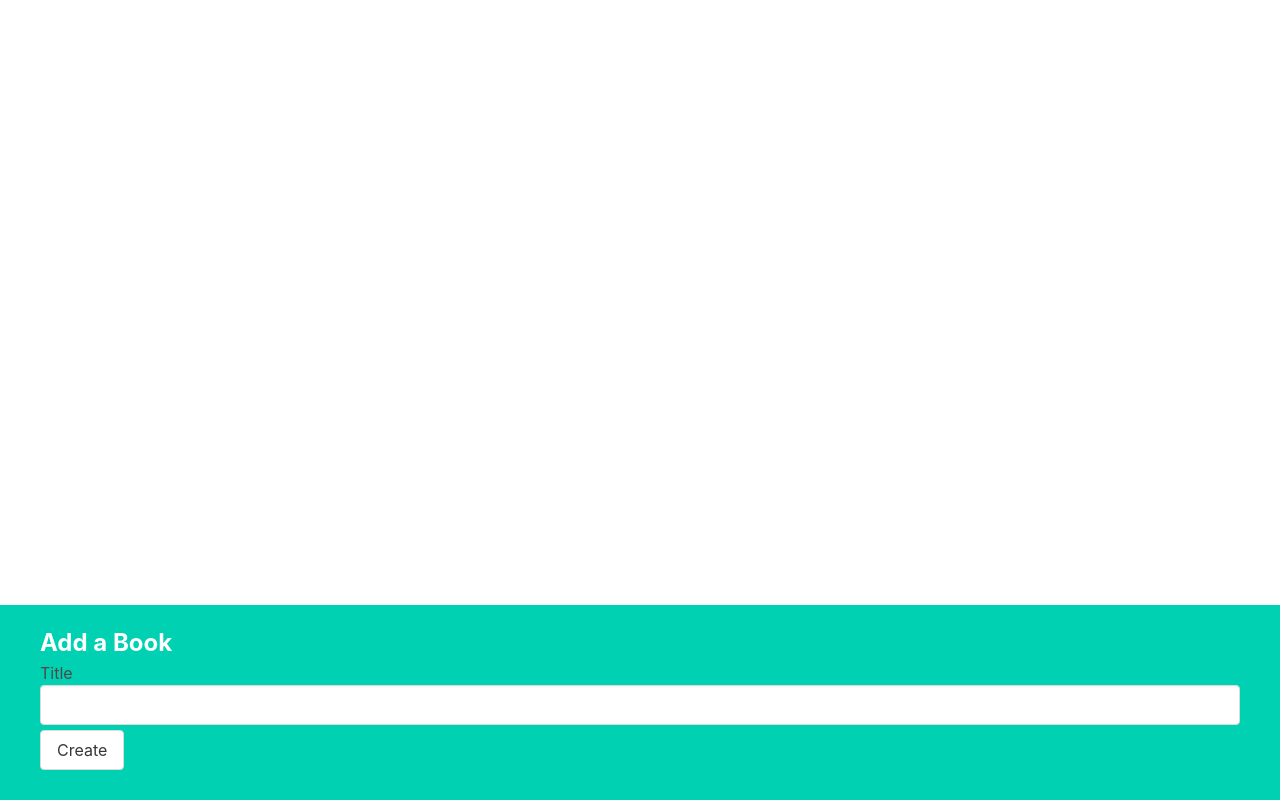
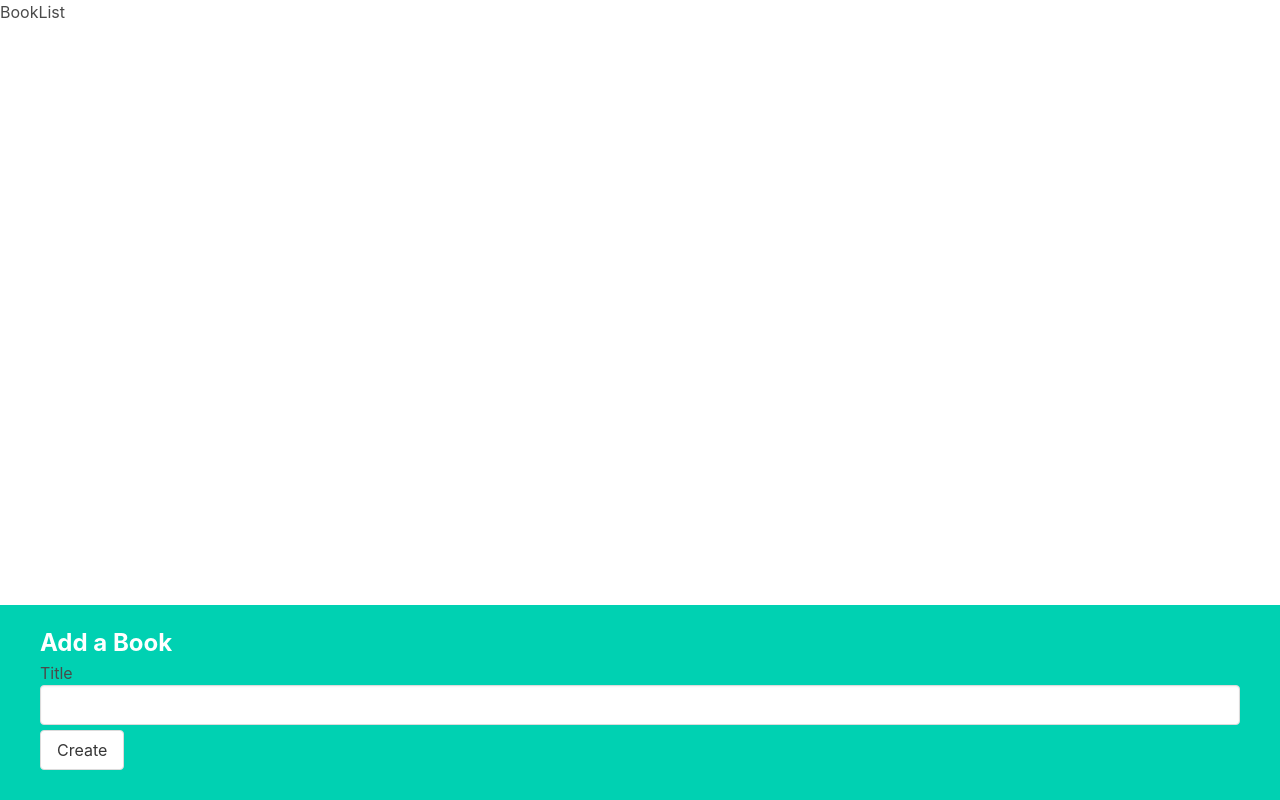
Before and after one commit to husnaghazali/books, a React (Create React App) app: page / in a window 1280 px wide. Built offline with nearby package versions, Linux system fonts and the light colour scheme.

Commit message:
import BookList and add props=books

```diff
--- a/src/App.js
+++ b/src/App.js
@@ -1,6 +1,7 @@
 import './index.css';
 import { useState } from 'react';
 import BookCreate from './components/BookCreate';
+import BookList from './components/BookList';
 
 function App() {
     const [books, setBooks] = useState ([]);
@@ -13,8 +14,9 @@ function App() {
         setBooks(updatedBooks);
     };
 
-    return <div>
-         <BookCreate onCreate = {createBook} />
+    return <div className='app'>
+        <BookList books={books} />
+        <BookCreate onCreate = {createBook} />
     </div>;
 }
 
```
